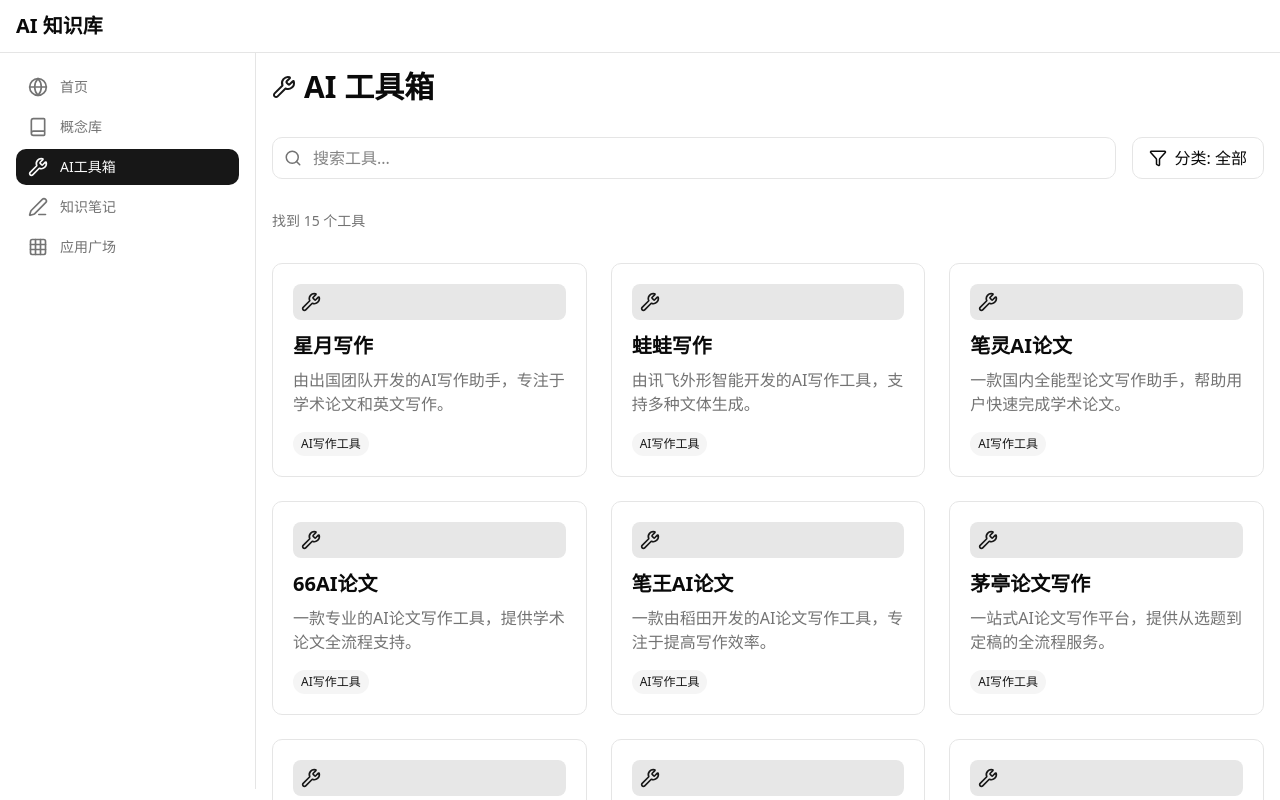
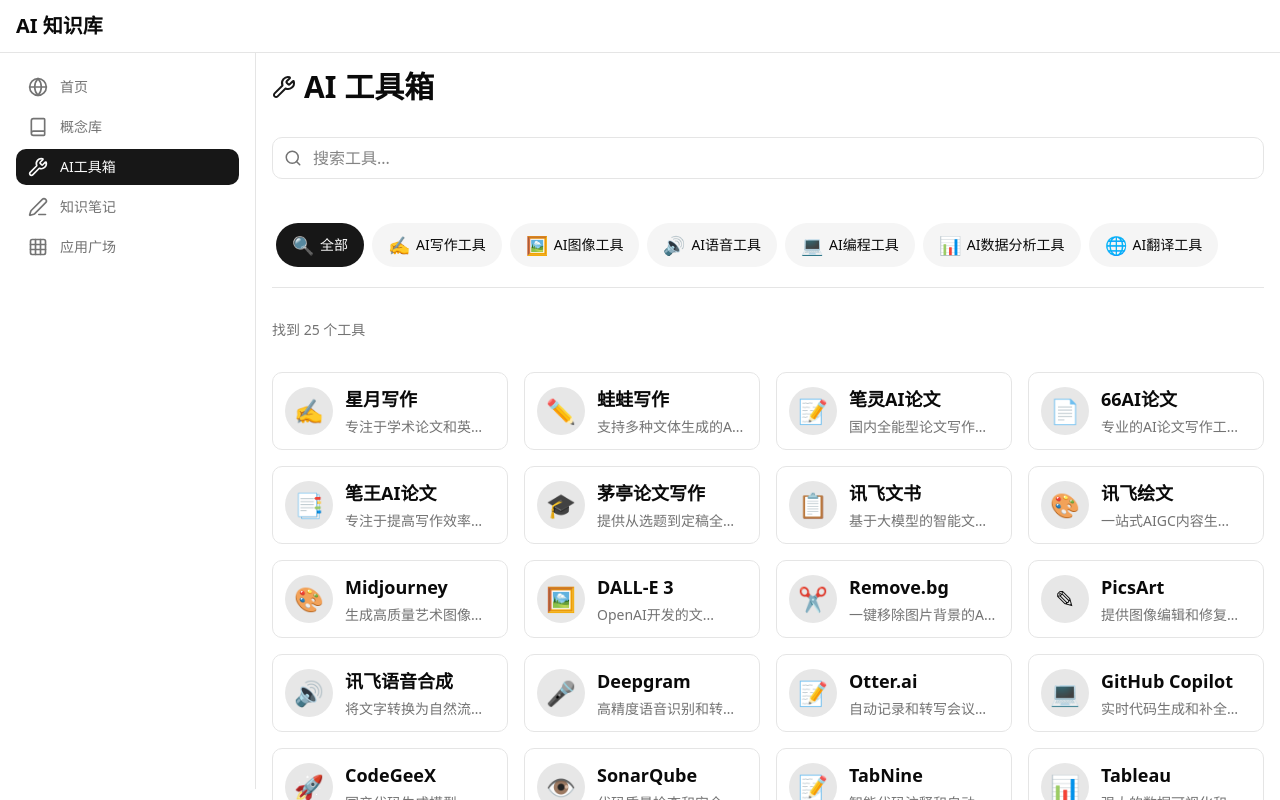
Before and after one commit to vtangdg/ai-overview, a Next.js app in the folder frontend/: page / in a window 1280 px wide. Both pictures are taken after a click on the link "AI工具箱". Built offline with nearby package versions, Linux system fonts and the light colour scheme.

Commit message:
feat:ai工具一级页面分类展示

```diff
--- a/frontend/src/app/app-content.tsx
+++ b/frontend/src/app/app-content.tsx
@@ -15,7 +15,7 @@
   // 页面状态管理
   const [currentPage, setCurrentPage] = useState<PageType>('home');
   const [selectedTermId, setSelectedTermId] = useState<string>('');
-  const [selectedToolId, setSelectedToolId] = useState<string>('');
+  const [selectedToolId, setSelectedToolId] = useState<number>(0);
 
   // 处理导航点击
   const handleNavClick = (page: string) => {
@@ -49,7 +49,7 @@
   };
 
   // 处理工具点击
-  const handleToolClick = (id: string) => {
+  const handleToolClick = (id: number) => {
     setSelectedToolId(id);
     setCurrentPage('tool-detail');
   };
--- a/frontend/src/components/tools/tool-card.tsx
+++ b/frontend/src/components/tools/tool-card.tsx
@@ -1,22 +1,61 @@
-import React from 'react';
-import { Card } from '../common';
+import React, { useState } from 'react';
+import { cn } from '@/lib/utils';
 import { AITool } from '../../lib/tools';
-import { Wrench } from 'lucide-react';
 
 interface ToolCardProps {
   tool: AITool;
-  onClick: (id: string) => void;
+  onClick: (id: number) => void;
 }
 
 export const ToolCard: React.FC<ToolCardProps> = ({ tool, onClick }) => {
+  // 截断简介文本，超过10个字显示省略号
+  const truncatedDesc = tool.breifDesc.length > 10
+    ? `${tool.breifDesc.substring(0, 10)}...`
+    : tool.breifDesc;
+
+  // 悬停状态管理
+  const [isHovered, setIsHovered] = useState(false);
+
   return (
-    <Card
-      title={tool.name}
-      description={tool.description}
-      icon={<Wrench size={20} />}
-      tags={[tool.category]}
-      onClick={() => onClick(tool.id)}
-      className="h-full flex flex-col"
-    />
+    <div className="relative h-full">
+      {/* 卡片主体 */}
+      <div
+        className={cn(
+          'flex items-center gap-3 bg-card border border-border rounded-lg p-3 transition-all duration-300 hover:shadow-md hover:border-primary/50 cursor-pointer',
+          'h-full'
+        )}
+        onClick={() => onClick(tool.id)}
+        onMouseEnter={() => setIsHovered(true)}
+        onMouseLeave={() => setIsHovered(false)}
+      >
+        {/* 左侧图标 */}
+        <div className="flex-shrink-0 w-12 h-12 rounded-full bg-primary/10 flex items-center justify-center text-2xl">
+          {tool.icon}
+        </div>
+
+        {/* 右侧内容 */}
+        <div className="flex-1 min-w-0">
+          {/* 工具名称 */}
+          <h3 className="text-lg font-semibold mb-1 truncate">
+            {tool.name}
+          </h3>
+
+          {/* 工具简介（超过10字显示省略号） */}
+          <p className="text-muted-foreground text-sm truncate">
+            {truncatedDesc}
+          </p>
+        </div>
+      </div>
+
+      {/* 悬停提示 - 在卡片正下方显示完整简介，深灰色背景，白色文字 */}
+      {isHovered && (
+        <div
+          className="absolute left-0 right-0 top-full mt-2 bg-gray-800 text-white p-3 rounded-lg shadow-lg text-sm z-10 whitespace-normal dark:bg-gray-900"
+          style={{ minWidth: '100%' }}
+        >
+          {tool.breifDesc}
+        </div>
+      )}
+    </div>
   );
 };
--- a/frontend/src/components/tools/tools-page.tsx
+++ b/frontend/src/components/tools/tools-page.tsx
@@ -1,40 +1,139 @@
-import React, { useState, useEffect } from 'react';
+import React, { useState, useEffect, useCallback } from 'react';
 import { SearchBar, Card } from '../common';
 import { ToolCard } from './tool-card';
-import { AITool, aiTools, getToolCategories, searchTools, getToolsByCategory } from '../../lib/tools';
-import { Wrench, Filter, X, ChevronRight } from 'lucide-react';
+import { AITool, aiTools, searchTools } from '../../lib/tools';
+import { Wrench, X } from 'lucide-react';
 
 interface ToolsPageProps {
-  onToolClick: (id: string) => void;
+  onToolClick: (id: number) => void;
 }
+
+interface SubCategory {
+  id: number;
+  name: string;
+}
+
+interface Category {
+  id: number;
+  name: string;
+  icon: string;
+  subcategories: SubCategory[];
+}
+
+// Mock分类数据
+const mockCategories: Category[] = [
+  {
+    id: 1,
+    name: "AI写作工具",
+    icon: "✍️",
+    subcategories: [
+      { id: 101, name: "论文写作" },
+      { id: 102, name: "营销文案" },
+      { id: 103, name: "创意写作" }
+    ]
+  },
+  {
+    id: 2,
+    name: "AI图像工具",
+    icon: "🖼️",
+    subcategories: [
+      { id: 201, name: "插画生成" },
+      { id: 202, name: "背景移除" },
+      { id: 203, name: "图像修复" }
+    ]
+  },
+  {
+    id: 3,
+    name: "AI语音工具",
+    icon: "🔊",
+    subcategories: [
+      { id: 301, name: "语音合成" },
+      { id: 302, name: "语音识别" },
+      { id: 303, name: "语音转写" }
+    ]
+  },
+  {
+    id: 4,
+    name: "AI编程工具",
+    icon: "💻",
+    subcategories: [
+      { id: 401, name: "代码生成" },
+      { id: 402, name: "代码审查" },
+      { id: 403, name: "代码注释" }
+    ]
+  },
+  {
+    id: 5,
+    name: "AI数据分析工具",
+    icon: "📊",
+    subcategories: [
+      { id: 501, name: "数据可视化" },
+      { id: 502, name: "数据清洗" },
+      { id: 503, name: "数据挖掘" }
+    ]
+  },
+  {
+    id: 6,
+    name: "AI翻译工具",
+    icon: "🌐",
+    subcategories: [
+      { id: 601, name: "文档翻译" },
+      { id: 602, name: "实时翻译" },
+      { id: 603, name: "本地化" }
+    ]
+  }
+];
+
+// 根据分类名称获取工具（模拟实现）
+const getToolsByCategoryName = (categoryName: string): AITool[] => {
+  if (categoryName === '全部') {
+    return aiTools;
+  }
+  // 根据分类名称查找对应的分类ID
+  const category = mockCategories.find(cat =>
+    cat.name.toLowerCase() === categoryName.toLowerCase()
+  );
+  // 如果找到分类，返回该分类下的工具
+  if (category) {
+    return aiTools.filter(tool => tool.categoryId === category.id);
+  }
+  return [];
+};
 
 export const ToolsPage: React.FC<ToolsPageProps> = ({ onToolClick }) => {
   const [searchQuery, setSearchQuery] = useState('');
   const [selectedCategory, setSelectedCategory] = useState('全部');
-  const [categories, setCategories] = useState<string[]>([]);
   const [filteredTools, setFilteredTools] = useState<AITool[]>(aiTools);
-  const [isFilterOpen, setIsFilterOpen] = useState(false);
 
-  useEffect(() => {
-    setCategories(['全部', ...getToolCategories()]);
-    filterTools();
-  }, [searchQuery, selectedCategory]);
+  // 合并所有分类（添加"全部"选项）
+  const allCategories = [
+    { id: 0, name: '全部', icon: '🔍' },
+    ...mockCategories
+  ];
 
-  const filterTools = () => {
-    let results = aiTools;
+  const filterTools = useCallback(() => {
+    let results = getToolsByCategoryName(selectedCategory);
 
     // 应用搜索过滤
     if (searchQuery) {
       results = searchTools(searchQuery);
+      // 如果选择了非全部分类，再进行分类过滤
+      if (selectedCategory !== '全部') {
+        const category = mockCategories.find(cat =>
+          cat.name.toLowerCase() === selectedCategory.toLowerCase()
+        );
+        if (category) {
+          results = results.filter(tool => tool.categoryId === category.id);
         }
-
-    // 应用分类过滤
-    if (selectedCategory && selectedCategory !== '全部') {
-      results = getToolsByCategory(selectedCategory);
+      }
     }
 
     setFilteredTools(results);
-  };
+  }, [searchQuery, selectedCategory]);
+
+  useEffect(() => {
+    filterTools();
+  }, [filterTools]);
 
   const handleSearch = () => {
     filterTools();
@@ -43,7 +142,6 @@
   const clearFilters = () => {
     setSearchQuery('');
     setSelectedCategory('全部');
-    setIsFilterOpen(false);
   };
 
   return (
@@ -64,9 +162,8 @@
         </div>
       </div>
 
-      {/* 搜索和过滤区域 - 桌面版 */}
-      <div className="hidden md:flex gap-4">
-        <div className="flex-1">
+      {/* 搜索区域 - 桌面版 */}
+      <div className="hidden md:block">
         <SearchBar
           placeholder="搜索工具..."
           value={searchQuery}
@@ -74,74 +171,35 @@
           onSearch={handleSearch}
         />
       </div>
-        <div className="relative">
+
+      {/* 固定横向导航栏 - 分类标签 */}
+      <div className="sticky top-0 z-30 bg-background border-b border-border py-3">
+        <div className="overflow-x-auto whitespace-nowrap pb-2 scrollbar-hide">
+          <div className="inline-flex gap-2 px-1">
+            {allCategories.map((category) => (
               <button
-            className="flex items-center gap-2 px-4 py-2 border border-input rounded-lg bg-background hover:bg-muted transition-colors"
-            onClick={() => setIsFilterOpen(!isFilterOpen)}
+                key={category.id}
+                className={`flex items-center gap-1.5 px-4 py-2 rounded-full text-sm transition-all ${selectedCategory === category.name ? 'bg-primary text-primary-foreground font-medium' : 'bg-muted hover:bg-muted/80'}`}
+                onClick={() => setSelectedCategory(category.name)}
+                aria-label={`选择${category.name}分类`}
               >
-            <Filter size={18} />
-            <span>分类: {selectedCategory}</span>
-          </button>
-          {isFilterOpen && (
-            <div className="absolute right-0 mt-2 w-48 rounded-lg bg-card border border-border shadow-lg z-10 py-2">
-              {categories.map((category) => (
-                <button
-                  key={category}
-                  className={`w-full text-left px-4 py-2 text-sm hover:bg-muted transition-colors ${selectedCategory === category ? 'bg-primary/10 text-primary font-medium' : ''}`}
-                  onClick={() => {
-                    setSelectedCategory(category);
-                    setIsFilterOpen(false);
-                  }}
-                >
-                  {category}
+                <span className="text-lg">{category.icon}</span>
+                <span>{category.name}</span>
               </button>
             ))}
-              <div className="border-t border-border mt-2 pt-2 px-4">
+          </div>
+        </div>
+      </div>
+
+      {/* 清除筛选按钮 - 移动版 */}
+      <div className="md:hidden flex justify-center mb-2">
         <button
-                  className="flex items-center gap-2 w-full text-left px-2 py-1 text-sm text-muted-foreground hover:text-foreground hover:bg-muted rounded-md transition-colors"
+          className="flex items-center gap-2 px-4 py-2 text-sm text-muted-foreground hover:text-foreground hover:bg-muted rounded-md transition-colors"
           onClick={clearFilters}
         >
           <X size={16} />
           <span>清除筛选</span>
         </button>
-              </div>
-            </div>
-          )}
-        </div>
-      </div>
-
-      {/* 筛选条 - 移动版 */}
-      <div className="md:hidden space-y-4">
-        <div className="flex items-center justify-between px-4 py-2 border border-input rounded-lg bg-muted">
-          <span className="text-sm">分类: {selectedCategory}</span>
-          <button
-            className="flex items-center gap-1 text-sm text-primary"
-            onClick={() => setIsFilterOpen(!isFilterOpen)}
-          >
-            <Filter size={16} />
-            <span>{isFilterOpen ? '收起' : '筛选'}</span>
-          </button>
-        </div>
-        {isFilterOpen && (
-          <div className="border border-input rounded-lg bg-card p-4 space-y-2">
-            {categories.map((category) => (
-              <button
-                key={category}
-                className={`w-full text-left px-4 py-2 rounded-md transition-colors ${selectedCategory === category ? 'bg-primary/10 text-primary font-medium' : 'hover:bg-muted'}`}
-                onClick={() => setSelectedCategory(category)}
-              >
-                {category}
-              </button>
-            ))}
-            <button
-              className="flex items-center gap-2 w-full text-left px-4 py-2 text-sm text-muted-foreground hover:text-foreground hover:bg-muted rounded-md transition-colors"
-              onClick={clearFilters}
-            >
-              <X size={16} />
-              <span>清除筛选</span>
-            </button>
-          </div>
-        )}
       </div>
 
       {/* 结果统计 */}
@@ -151,7 +209,7 @@
 
       {/* 工具列表 */}
       {filteredTools.length > 0 ? (
-        <div className="grid grid-cols-1 sm:grid-cols-2 lg:grid-cols-3 gap-6">
+        <div className="grid grid-cols-1 sm:grid-cols-2 lg:grid-cols-3 xl:grid-cols-4 2xl:grid-cols-5 gap-4">
           {filteredTools.map((tool) => (
             <ToolCard key={tool.id} tool={tool} onClick={onToolClick} />
           ))}
--- a/frontend/src/lib/tools.ts
+++ b/frontend/src/lib/tools.ts
@@ -1,152 +1,242 @@
-// 定义AI工具的接口
+// 定义AI工具的接口（简化版本）
 export interface AITool {
-  id: string;
+  id: number;
   name: string;
-  description: string;
-  category: string;
-  features: string[];
-  website?: string;
-  developer?: string;
+  categoryId: number;
+  subcategoryId: number;
+  icon: string;
+  breifDesc: string;
 }
 
-// 示例AI工具数据
+// 示例AI工具数据（完整版本，包含所有一级类目）
 export const aiTools: AITool[] = [
+  // AI写作工具 (categoryId: 1)
   {
-    id: 'xingyue-writing',
+    id: 1001,
     name: '星月写作',
-    description: '由出国团队开发的AI写作助手，专注于学术论文和英文写作。',
-    category: 'AI写作工具',
-    features: ['学术论文写作', '英文润色', '文献引用'],
-    developer: '出国团队'
+    categoryId: 1,
+    subcategoryId: 101,
+    icon: '✍️',
+    breifDesc: '专注于学术论文和英文写作的AI写作助手。'
   },
   {
-    id: 'guagua-writing',
+    id: 1002,
     name: '蛙蛙写作',
-    description: '由讯飞外形智能开发的AI写作工具，支持多种文体生成。',
-    category: 'AI写作工具',
-    features: ['多文体生成', '智能续写', '写作建议'],
-    developer: '讯飞外形智能'
+    categoryId: 1,
+    subcategoryId: 101,
+    icon: '✏️',
+    breifDesc: '支持多种文体生成的AI写作工具。'
   },
   {
-    id: 'biling-ai-writing',
+    id: 1003,
     name: '笔灵AI论文',
-    description: '一款国内全能型论文写作助手，帮助用户快速完成学术论文。',
-    category: 'AI写作工具',
-    features: ['论文大纲', '段落生成', '查重辅助'],
-    developer: '笔灵科技'
+    categoryId: 1,
+    subcategoryId: 102,
+    icon: '📝',
+    breifDesc: '国内全能型论文写作助手，帮助用户快速完成学术论文。'
   },
   {
-    id: '66ai-writing',
+    id: 1004,
     name: '66AI论文',
-    description: '一款专业的AI论文写作工具，提供学术论文全流程支持。',
-    category: 'AI写作工具',
-    features: ['论文结构规划', '专业术语支持', '参考文献管理'],
-    developer: '66科技'
+    categoryId: 1,
+    subcategoryId: 102,
+    icon: '📄',
+    breifDesc: '专业的AI论文写作工具，提供学术论文全流程支持。'
   },
   {
-    id: 'biwang-ai-thesis',
+    id: 1005,
     name: '笔王AI论文',
-    description: '一款由稻田开发的AI论文写作工具，专注于提高写作效率。',
-    category: 'AI写作工具',
-    features: ['智能摘要', '图表生成', '排版优化'],
-    developer: '稻田科技'
+    categoryId: 1,
+    subcategoryId: 102,
+    icon: '📑',
+    breifDesc: '专注于提高写作效率的AI论文写作工具。'
   },
   {
-    id: 'mayfly-ai-writing',
+    id: 1006,
     name: '茅亭论文写作',
-    description: '一站式AI论文写作平台，提供从选题到定稿的全流程服务。',
-    category: 'AI写作工具',
-    features: ['选题推荐', '内容生成', '论文查重'],
-    developer: '茅亭科技'
+    categoryId: 1,
+    subcategoryId: 102,
+    icon: '🎓',
+    breifDesc: '提供从选题到定稿全流程服务的AI论文写作平台。'
   },
   {
-    id: 'iflytek-wenbook',
+    id: 1007,
     name: '讯飞文书',
-    description: '基于讯飞星火大模型的智能文书生成工具，适用于多种场景。',
-    category: 'AI写作工具',
-    features: ['多场景模板', '智能改写', '批量生成'],
-    developer: '讯飞科技'
+    categoryId: 1,
+    subcategoryId: 101,
+    icon: '📋',
+    breifDesc: '基于大模型的智能文书生成工具，适用于多种场景。'
   },
   {
-    id: 'iflytek-wenwen',
+    id: 1008,
     name: '讯飞绘文',
-    description: '一站式AIGC内容生成平台，支持文本、图像、音频等多种形式。',
-    category: 'AI写作工具',
-    features: ['多模态生成', '内容整合', '版权管理'],
-    developer: '讯飞科技'
+    categoryId: 1,
+    subcategoryId: 101,
+    icon: '🎨',
+    breifDesc: '一站式AIGC内容生成平台，支持多种内容形式。'
+  },
+
+  // AI图像工具 (categoryId: 2)
+  {
+    id: 2001,
+    name: 'Midjourney',
+    categoryId: 2,
+    subcategoryId: 201,
+    icon: '🎨',
+    breifDesc: '生成高质量艺术图像的AI创作平台。'
   },
   {
-    id: 'xiaoyu-ai-writing',
-    name: '小鱼AI写作',
-    description: '一款专注于日常写作和内容创作的AI助手。',
-    category: 'AI写作工具',
-    features: ['文案生成', '社交媒体内容', '邮件模板'],
-    developer: '小鱼科技'
+    id: 2002,
+    name: 'DALL-E 3',
+    categoryId: 2,
+    subcategoryId: 201,
+    icon: '🖼️',
+    breifDesc: 'OpenAI开发的文本到图像生成模型。'
   },
   {
-    id: 'fanwenhu',
-    name: '范文喵',
-    description: '针对大学生的AI写作助手，提供各类校园文书模板和生成服务。',
-    category: 'AI写作工具',
-    features: ['校园文书', '演讲稿生成', '简历优化'],
-    developer: '范文喵团队'
+    id: 2003,
+    name: 'Remove.bg',
+    categoryId: 2,
+    subcategoryId: 202,
+    icon: '✂️',
+    breifDesc: '一键移除图片背景的AI工具。'
   },
   {
-    id: 'moguhu-ai',
-    name: '墨狐AI',
-    description: '由北京云顶科技开发的AI写作平台，支持多种专业领域。',
-    category: 'AI写作工具',
-    features: ['专业文档', '报告生成', '数据分析'],
-    developer: '北京云顶科技'
+    id: 2004,
+    name: 'PicsArt',
+    categoryId: 2,
+    subcategoryId: 203,
+    icon: '✎',
+    breifDesc: '提供图像编辑和修复功能的AI设计平台。'
+  },
+
+  // AI语音工具 (categoryId: 3)
+  {
+    id: 3001,
+    name: '讯飞语音合成',
+    categoryId: 3,
+    subcategoryId: 301,
+    icon: '🔊',
+    breifDesc: '将文字转换为自然流畅语音的AI服务。'
   },
   {
-    id: 'writesonic',
-    name: 'Writesonic',
-    description: '一款AI写作、营销内容生成工具，适用于全球市场。',
-    category: 'AI写作工具',
-    features: ['多语言支持', 'SEO优化', '营销文案'],
-    developer: 'Writesonic团队'
+    id: 3002,
+    name: 'Deepgram',
+    categoryId: 3,
+    subcategoryId: 302,
+    icon: '🎤',
+    breifDesc: '高精度语音识别和转写服务。'
   },
   {
-    id: 'songguo-ai',
-    name: '松果AI写作',
-    description: '一款专注于写作设计的AI工具，帮助用户提升内容质量。',
-    category: 'AI写作工具',
-    features: ['风格定制', '内容优化', '创意激发'],
-    developer: '松果科技'
+    id: 3003,
+    name: 'Otter.ai',
+    categoryId: 3,
+    subcategoryId: 303,
+    icon: '📝',
+    breifDesc: '自动记录和转写会议内容的AI助手。'
+  },
+
+  // AI编程工具 (categoryId: 4)
+  {
+    id: 4001,
+    name: 'GitHub Copilot',
+    categoryId: 4,
+    subcategoryId: 401,
+    icon: '💻',
+    breifDesc: '实时代码生成和补全的AI编程助手。'
   },
   {
-    id: 'chuangyi-ai',
-    name: '创一AI',
-    description: '一款专业的AI内容创作平台，支持多种创意内容生成。',
-    category: 'AI写作工具',
-    features: ['故事创作', '剧本生成', '诗歌写作'],
-    developer: '创一科技'
+    id: 4002,
+    name: 'CodeGeeX',
+    categoryId: 4,
+    subcategoryId: 401,
+    icon: '🚀',
+    breifDesc: '国产代码生成模型，支持多种编程语言。'
   },
   {
-    id: 'reply',
-    name: 'Reply',
-    description: '全球首个音频Video AI创作工具，支持音视频内容生成。',
-    category: 'AI写作工具',
-    features: ['音频生成', '视频脚本', '配音合成'],
-    developer: 'Reply团队'
+    id: 4003,
+    name: 'SonarQube',
+    categoryId: 4,
+    subcategoryId: 402,
+    icon: '👁️',
+    breifDesc: '代码质量检查和安全漏洞扫描工具。'
+  },
+  {
+    id: 4004,
+    name: 'TabNine',
+    categoryId: 4,
+    subcategoryId: 403,
+    icon: '📝',
+    breifDesc: '智能代码注释和自动完成工具。'
+  },
+
+  // AI数据分析工具 (categoryId: 5)
+  {
+    id: 5001,
+    name: 'Tableau',
+    categoryId: 5,
+    subcategoryId: 501,
+    icon: '📊',
+    breifDesc: '强大的数据可视化和商业智能工具。'
+  },
+  {
+    id: 5002,
+    name: 'Alteryx',
+    categoryId: 5,
+    subcategoryId: 502,
+    icon: '🧹',
+    breifDesc: '自动化数据清洗和准备的AI平台。'
+  },
+  {
+    id: 5003,
+    name: 'KNIME',
+    categoryId: 5,
+    subcategoryId: 503,
+    icon: '🔍',
+    breifDesc: '开源数据挖掘和分析平台。'
+  },
+
+  // AI翻译工具 (categoryId: 6)
+  {
+    id: 6001,
+    name: 'DeepL翻译',
+    categoryId: 6,
+    subcategoryId: 601,
+    icon: '📄',
+    breifDesc: '高精度文档翻译服务，支持多种格式。'
+  },
+  {
+    id: 6002,
+    name: '讯飞翻译',
+    categoryId: 6,
+    subcategoryId: 602,
+    icon: '🌐',
+    breifDesc: '提供实时语音和文本翻译的AI服务。'
+  },
+  {
+    id: 6003,
+    name: 'SDL Trados',
+    categoryId: 6,
+    subcategoryId: 603,
+    icon: '🏢',
+    breifDesc: '专业的本地化和翻译管理系统。'
   }
 ];
 
-// 获取所有工具类别
-export const getToolCategories = (): string[] => {
-  const categories = [...new Set(aiTools.map((tool) => tool.category))];
-  return categories.sort();
+// 获取所有工具类别ID
+export const getToolCategories = (): number[] => {
+  const categories = [...new Set(aiTools.map((tool) => tool.categoryId))];
+  return categories.sort((a, b) => a - b);
 };
 
 // 根据ID获取工具
-export const getToolById = (id: string): AITool | undefined => {
+export const getToolById = (id: number): AITool | undefined => {
   return aiTools.find((tool) => tool.id === id);
 };
 
-// 根据类别筛选工具
-export const getToolsByCategory = (category: string): AITool[] => {
-  return aiTools.filter((tool) => tool.category === category);
+// 根据类别ID筛选工具
+export const getToolsByCategory = (categoryId: number): AITool[] => {
+  return aiTools.filter((tool) => tool.categoryId === categoryId);
 };
 
 // 搜索工具
@@ -155,8 +245,7 @@
   return aiTools.filter(
     (tool) =>
       tool.name.toLowerCase().includes(lowercaseQuery) ||
-      tool.description.toLowerCase().includes(lowercaseQuery) ||
-      tool.id.toLowerCase().includes(lowercaseQuery) ||
-      tool.category.toLowerCase().includes(lowercaseQuery)
+      tool.breifDesc.toLowerCase().includes(lowercaseQuery) ||
+      tool.id.toString().includes(query)
   );
 };
```
Also changed, not shown: frontend/src/components/tools/tool-detail.tsx (+11 -44 lines), 1 other file (tests, documents, lock files or other folders). Lines whose indentation alone changed are shown as unchanged.
